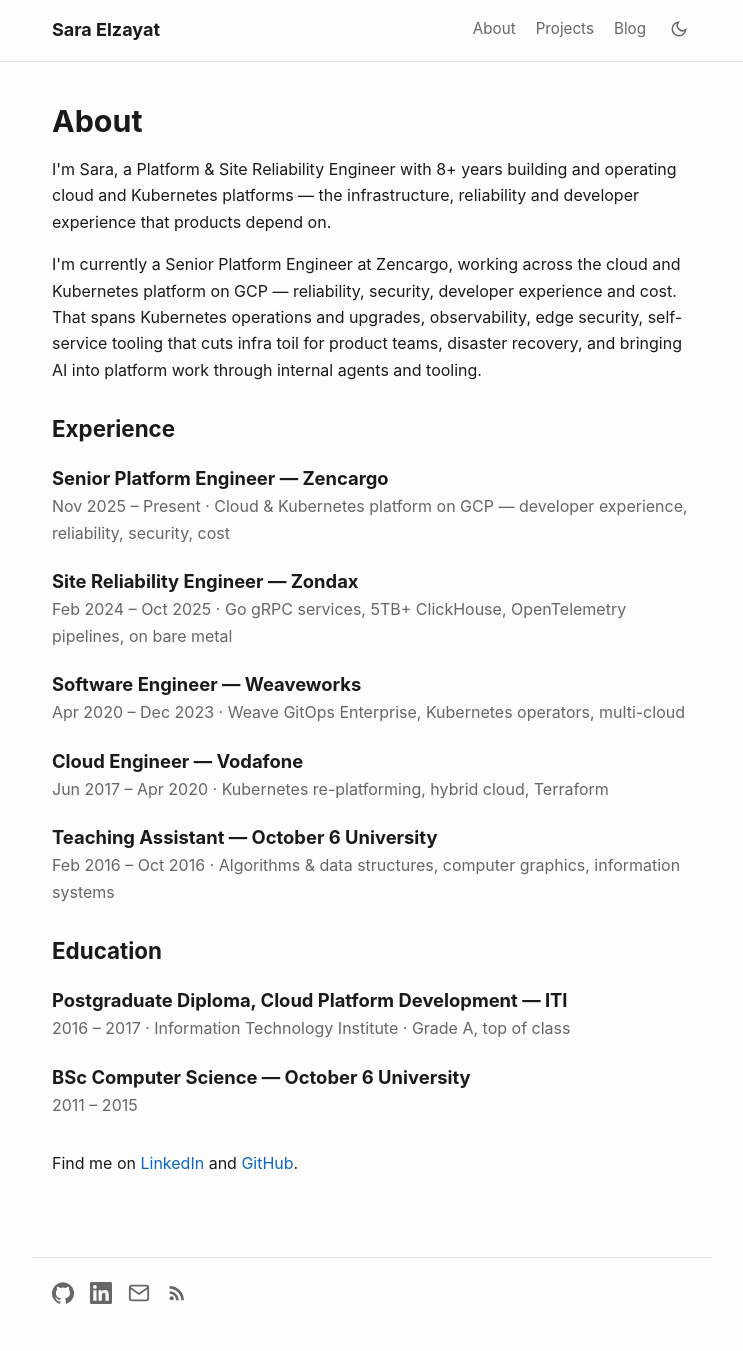
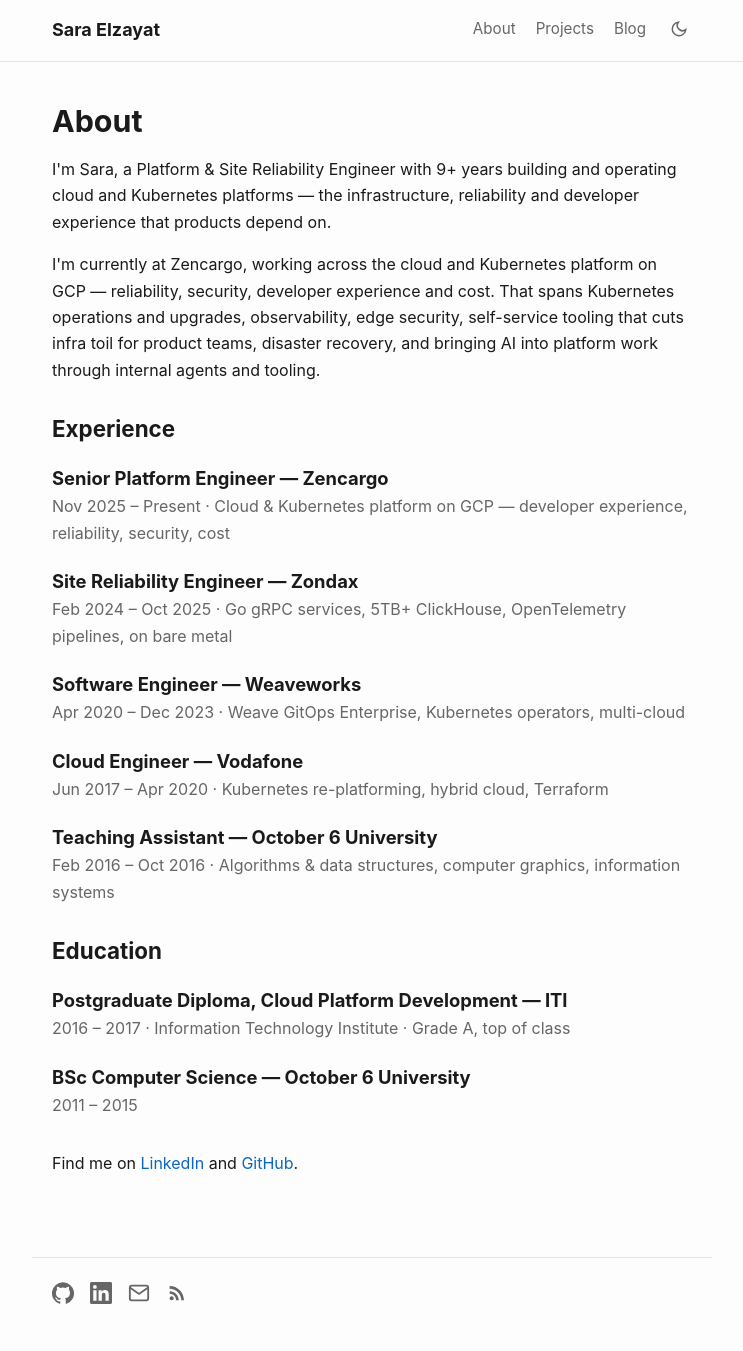
Before and after one commit to sarataha/sarataha.github.io, a Jekyll site: the page built from about/index.html, in a window 1280 px wide. Shown: the whole page, without its empty margins (268-1011 px from the left). Built offline with Jekyll 4.4.1, drawn with Linux system fonts in a browser that asks for light colours.

Commit message:
About: 9+   years, drop title from intro prose

```diff
--- a/about/index.html
+++ b/about/index.html
@@ -8,13 +8,13 @@
   <h1>About</h1>
 
   <p>
-    I'm Sara, a Platform &amp; Site Reliability Engineer with 8+ years building and operating
+    I'm Sara, a Platform &amp; Site Reliability Engineer with 9+ years building and operating
     cloud and Kubernetes platforms — the infrastructure, reliability and developer experience that
     products depend on.
   </p>
 
   <p>
-    I'm currently a Senior Platform Engineer at Zencargo, working across the cloud and Kubernetes
+    I'm currently at Zencargo, working across the cloud and Kubernetes
     platform on GCP — reliability, security, developer experience and cost. That spans Kubernetes
     operations and upgrades, observability, edge security, self-service tooling that cuts infra
     toil for product teams, disaster recovery, and bringing AI into platform work through internal
```
